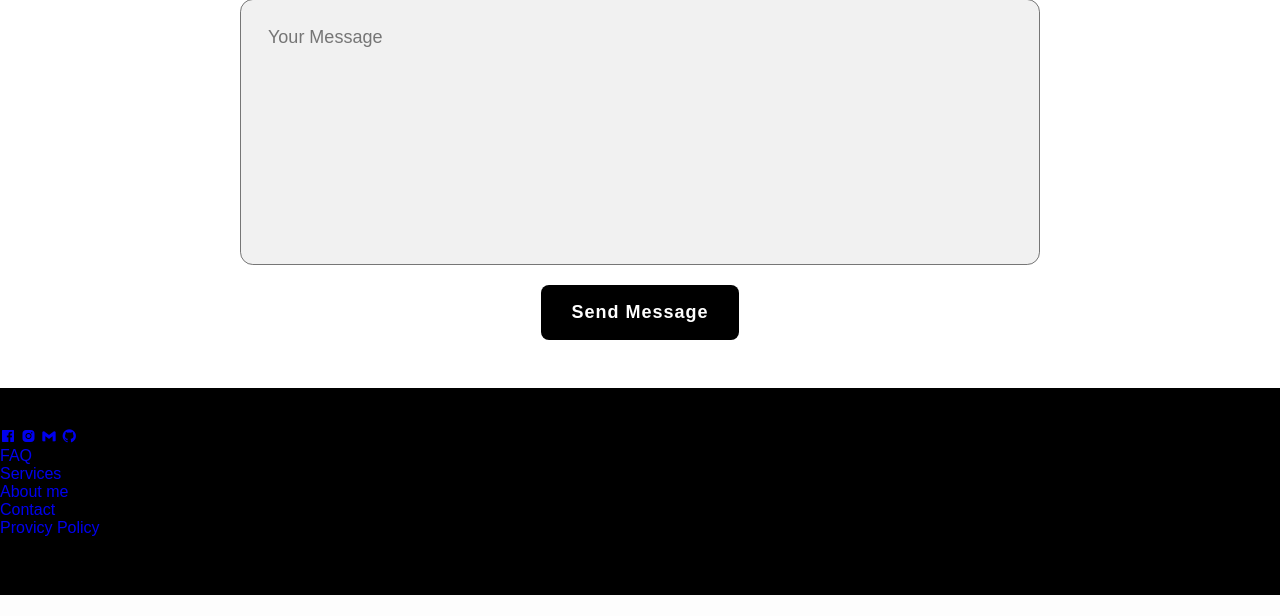
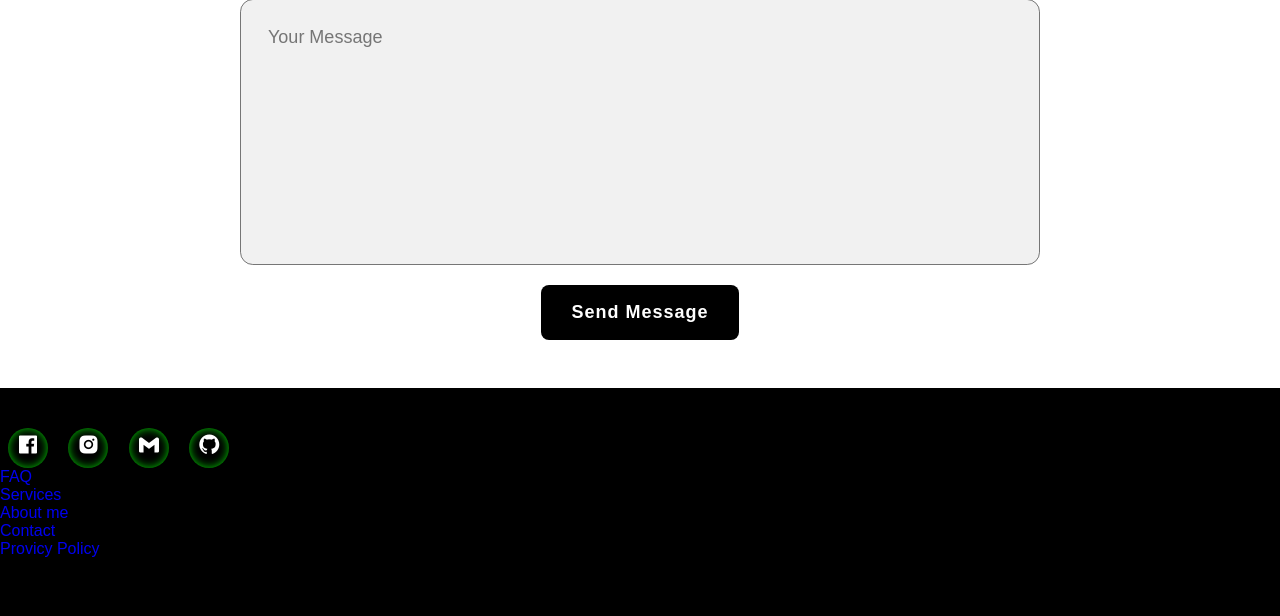
Before and after one commit to hilmanyusoh/Django-Personal-Website, a Django app: template personalweb/myproject/myapp/templates/index.html in a window 1280 px wide. Shown: the part 2297-2913 px from the top of the page. Before the commit the page ends 2892 px from the top, so only its background shows below. Run offline with Django 5.2, Linux system fonts and the light colour scheme; the template is opened without the code that fills it, so the values that code supplies are empty.

Commit message:
Update style.css

```diff
--- a/personalweb/myproject/myapp/static/css/style.css
+++ b/personalweb/myproject/myapp/static/css/style.css
@@ -247,7 +247,7 @@ img:hover {
     color: white;
 }
 
-.footer .socail a{
+.footer .social a{
     font-size: 24px;
     color: white;
     border: 2px sold rgb(3, 194, 3);
```
